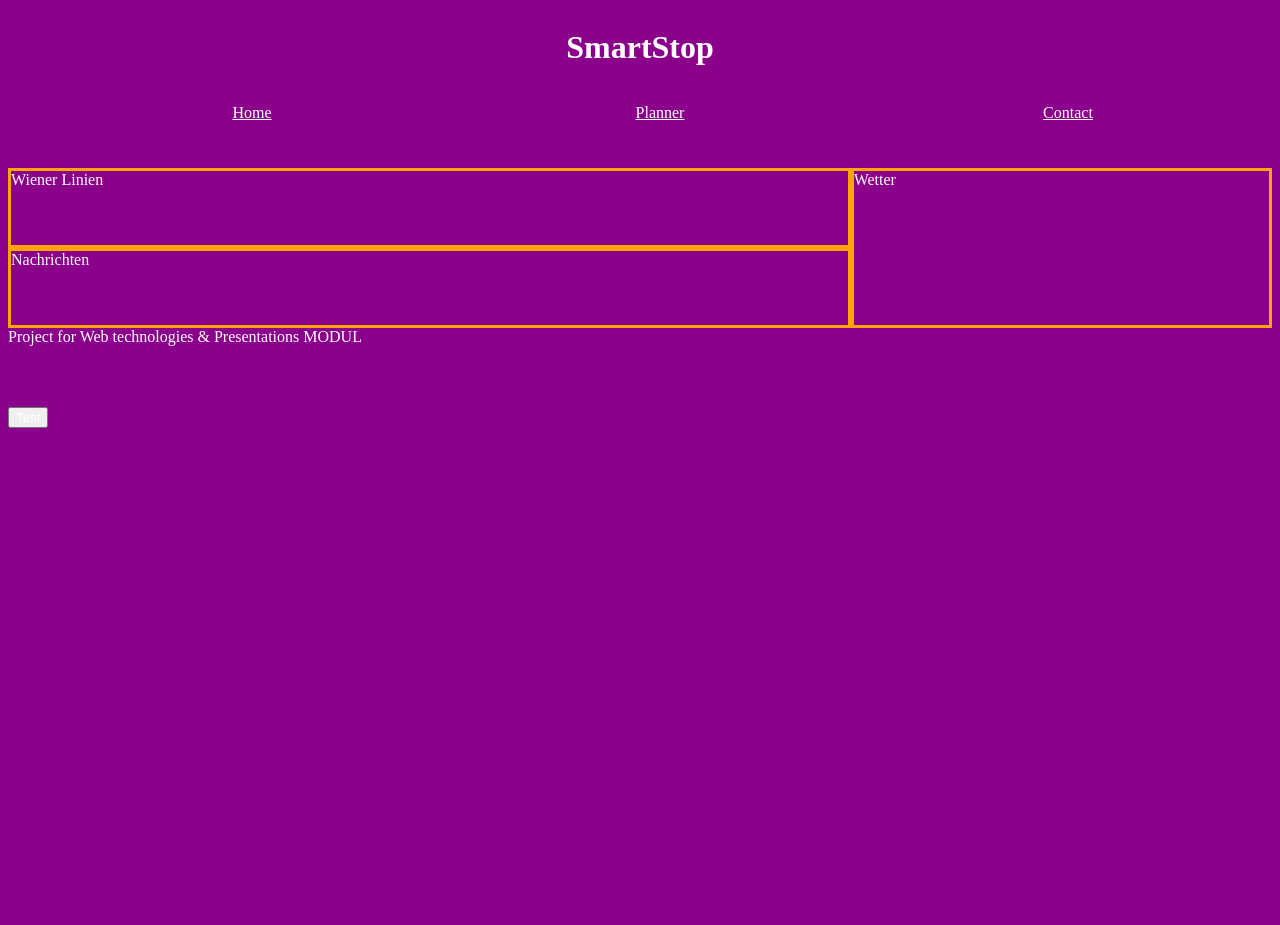
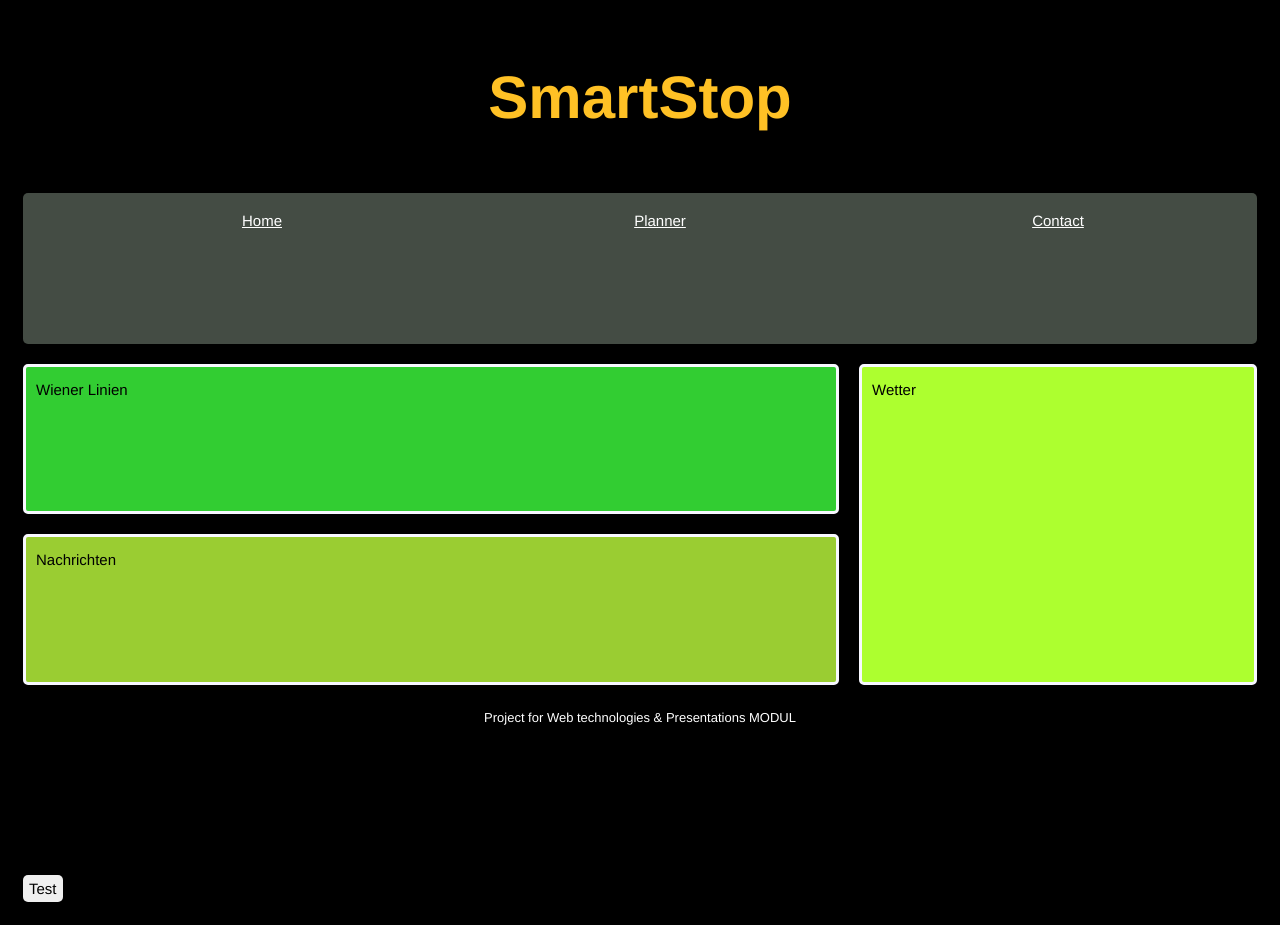
Before and after one commit to rarzberger4/smartstop2, a website: page files/index.html in a window 1280 px wide. Before the commit the page ends 800 px from the top, so only its background shows below. Drawn offline with Linux system fonts and the light colour scheme.

Commit message:
CSS Stylesheets new

```diff
--- a/files/Stylesheets/contact.css
+++ b/files/Stylesheets/contact.css
@@ -3,28 +3,32 @@ body{
     grid-template-columns: 1fr;
     grid-template-rows: 1fr 1fr 1fr 1fr 1fr;
     grid-auto-flow: row;
+    grid-gap: 20px;
     grid-template-areas:
         "header"
         "n"
         "form"
         "about"
         "footer";
-    background-color: black;
+    background-color: white;
+    border-color: black;
 }
 
 @media (min-width: 642px) {
     body {
+        padding: 15px;
         display: grid;
         grid-template-columns: 1fr 1fr 1fr;
         grid-template-rows: 1fr 1fr 1fr 1fr;
         gap: 0 0;
+        grid-gap: 20px;
         grid-auto-flow: row;
         grid-template-areas:
             "header header header"
             "n n n"
             "form form about"
             "footer footer footer";
-        background-color: darkmagenta;
+        background-color: black;
     }
 }
 
@@ -34,9 +38,16 @@ body{
     text-align: center
 }
 
+h1{
+    color: #ffc125;
+    font: 60px/70px 'DIGITAL', Helvetica;
+    font-weight: 700;
+}
+
 #navbar{
     grid-area: n;
     position: sticky;
+    background: #444c44;
 }
 
 nav ul{
@@ -52,19 +63,41 @@ nav ul li{
     text-align: center
 }
 
+a{
+    color: white;
+}
+
 #about{
     grid-area: about;
+    background: forestgreen;
+    border-color: ghostwhite;
+    border-style: solid;
+    padding: 10px;
 }
 
 #form{
     grid-area: form;
+    background: darkgreen;
+    border-color: ghostwhite;
+    border-style: solid;
+    padding: 10px;
 }
 
 #footer{
     grid-area: footer;
     position: sticky;
+    text-align: center;
+    font-size: small;
+    color: white;
 }
 
 *{
-    color: white;
+    color: black;
+    font: 15px/25px 'DIGITAL', Helvetica;
+
+    /* Round corners */
+    border: 3px;
+    -webkit-border-radius: 5px;
+    -moz-border-radius: 5px;
+    border-radius: 5px;
 }
--- a/files/Stylesheets/main.css
+++ b/files/Stylesheets/main.css
@@ -3,6 +3,7 @@ body{
     grid-template-columns: 1fr;
     grid-template-rows: 1fr 1fr 1fr 1fr 1fr 1fr;
     grid-auto-flow: row;
+    grid-gap: 20px;
     grid-template-areas:
         "header"
         "n"
@@ -10,15 +11,18 @@ body{
         "weather"
         "news"
         "footer";
-    background-color: black;
+    background-color: white;
+    border-color: black;
 }
 
 @media (min-width: 642px) {
     body {
+        padding: 15px;
         display: grid;
         grid-template-columns: 1fr 1fr 1fr;
         grid-template-rows: 1fr 1fr 1fr 1fr 1fr;
         gap: 0 0;
+        grid-gap: 20px;
         grid-auto-flow: row;
         grid-template-areas:
             "header header header"
@@ -26,19 +30,26 @@ body{
             "wienerLinien wienerLinien weather"
             "news news weather"
             "footer footer footer";
-        background-color: darkmagenta;
+        background-color: black;
     }
 }
 
 #header{
     grid-area: header;
     position: sticky;
-    text-align: center
+    text-align: center;
+}
+
+h1{
+    color: #ffc125;
+    font: 60px/70px 'DIGITAL', Helvetica;
+    font-weight: 700;
 }
 
 #navbar{
     grid-area: n;
     position: sticky;
+    background: #444c44;
 }
 
 nav ul{
@@ -51,34 +62,57 @@ nav ul{
 nav ul li{
     flex: 1;
     vertical-align: middle;
-    text-align: center
+    text-align: center;
+}
+
+a{
+    color: white;
 }
 
 #wienerLinien{
     grid-area: wienerLinien;
     border-collapse: collapse;
-    border-color: orange;
+    padding: 10px;
+
+    background: limegreen;
+    border-color: ghostwhite;
     border-style: solid;
 }
 
 #weather{
     grid-area: weather;
     border-collapse: collapse;
-    border-color: orange;
+    padding: 10px;
+
+    background: greenyellow;
+    border-color: ghostwhite;
     border-style: solid;
 }
 #news{
     grid-area: news;
     border-collapse: collapse;
-    border-color: orange;
+    padding: 10px;
+
+    background: yellowgreen;
+    border-color: ghostwhite;
     border-style: solid;
 }
 
 #footer{
     grid-area: footer;
     position: sticky;
+    text-align: center;
+    font-size: small;
+    color: white;
 }
 
 *{
-    color: white;
+    color: black;
+    font: 15px/25px 'DIGITAL', Helvetica;
+
+    /* Round corners */
+    border: 3px;
+    -webkit-border-radius: 5px;
+    -moz-border-radius: 5px;
+    border-radius: 5px;
 }
--- a/files/Stylesheets/planner.css
+++ b/files/Stylesheets/planner.css
@@ -3,27 +3,31 @@ body{
     grid-template-columns: 1fr;
     grid-template-rows: 1fr 1fr 1fr 1fr;
     grid-auto-flow: row;
+    grid-gap: 20px;
     grid-template-areas:
         "header"
         "n"
         "wienerLinien"
         "footer";
-    background-color: black;
+    background-color: white;
+    border-color: black;
 }
 
 @media (min-width: 642px) {
     body {
+        padding: 15px;
         display: grid;
         grid-template-columns: 1fr 1fr 1fr;
         grid-template-rows: 1fr 1fr 1fr 1fr;
         gap: 0 0;
+        grid-gap: 20px;
         grid-auto-flow: row;
         grid-template-areas:
             "header header header"
             "n n n"
             "wienerLinien wienerLinien wienerLinien"
             "footer footer footer";
-        background-color: darkmagenta;
+        background-color: black;
     }
 }
 
@@ -33,9 +37,16 @@ body{
     text-align: center
 }
 
+h1{
+    color: #ffc125;
+    font: 60px/70px 'DIGITAL', Helvetica;
+    font-weight: 700;
+}
+
 #navbar{
     grid-area: n;
     position: sticky;
+    background: #444c44;
 }
 
 nav ul{
@@ -51,18 +62,35 @@ nav ul li{
     text-align: center
 }
 
+a{
+    color: white;
+}
+
 #wienerLinien{
     grid-area: wienerLinien;
     border-collapse: collapse;
-    border-color: orange;
+    padding: 10px;
+
+    background: limegreen;
+    border-color: ghostwhite;
     border-style: solid;
 }
 
 #footer{
     grid-area: footer;
     position: sticky;
+    text-align: center;
+    font-size: small;
+    color: white;
 }
 
 *{
-    color: white;
+    color: black;
+    font: 15px/25px 'DIGITAL', Helvetica;
+
+    /* Round corners */
+    border: 3px;
+    -webkit-border-radius: 5px;
+    -moz-border-radius: 5px;
+    border-radius: 5px;
 }
```
Also changed, not shown: 1 other file.
